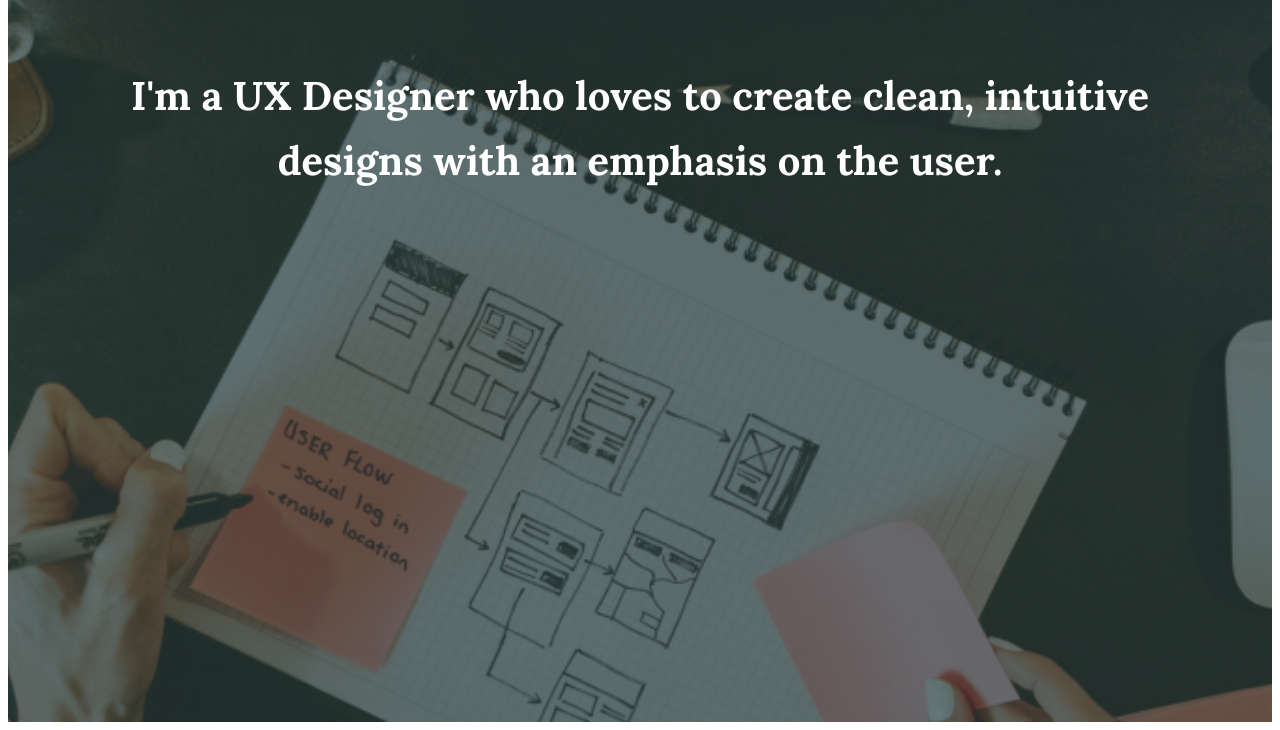
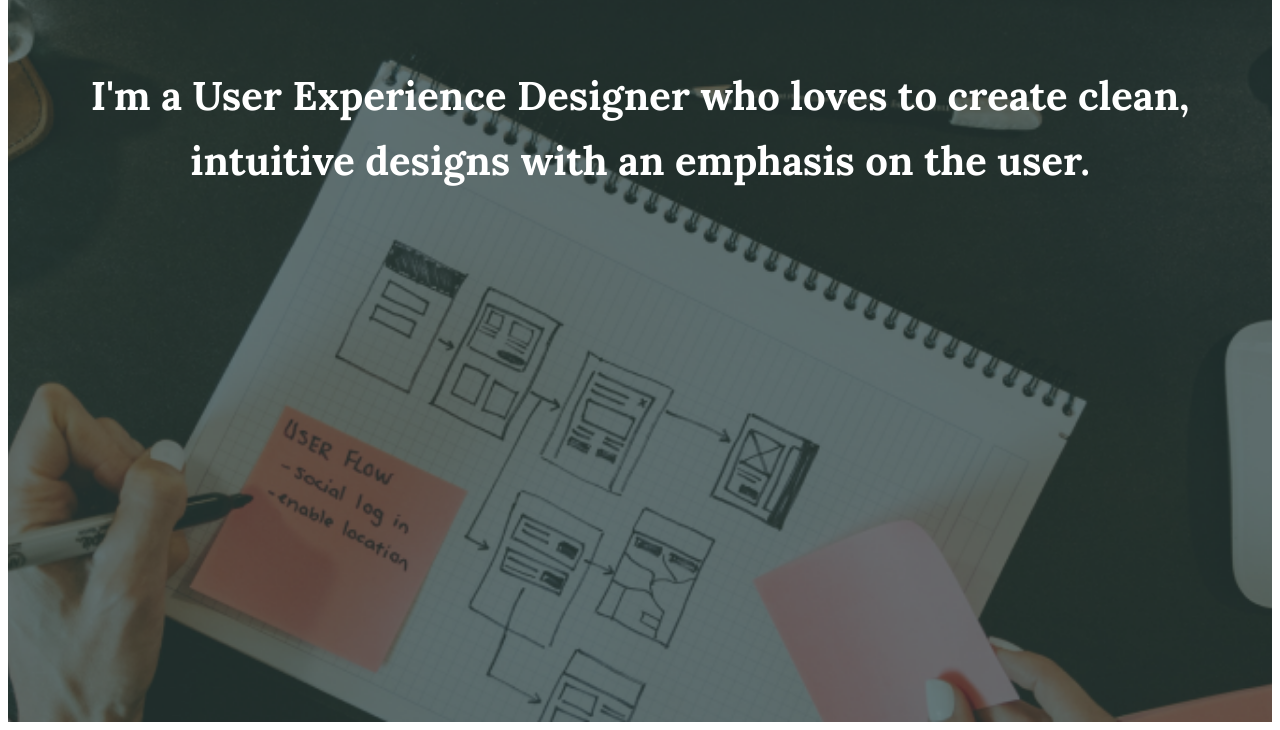
Before and after one commit to seeshellcode/UXUI_HW_17, a plain HTML site: page index.html in a window 1280 px wide. Shown: the part 86-816 px from the top of the page. Drawn offline with Linux system fonts and the light colour scheme.

Commit message:
Update index.html

```diff
--- a/index.html
+++ b/index.html
@@ -17,7 +17,7 @@
         <div class="full-width">
             <div class="half-width">
                 <h1>Michelle Burnett</h1>
-                <h2>I'm a UX Designer who loves to create clean, intuitive designs with an emphasis on the user.</h2>
+                <h2>I'm a User Experience Designer who loves to create clean, intuitive designs with an emphasis on the user.</h2>
             </div>
             <div class="half-width">
                 <nav>
```
